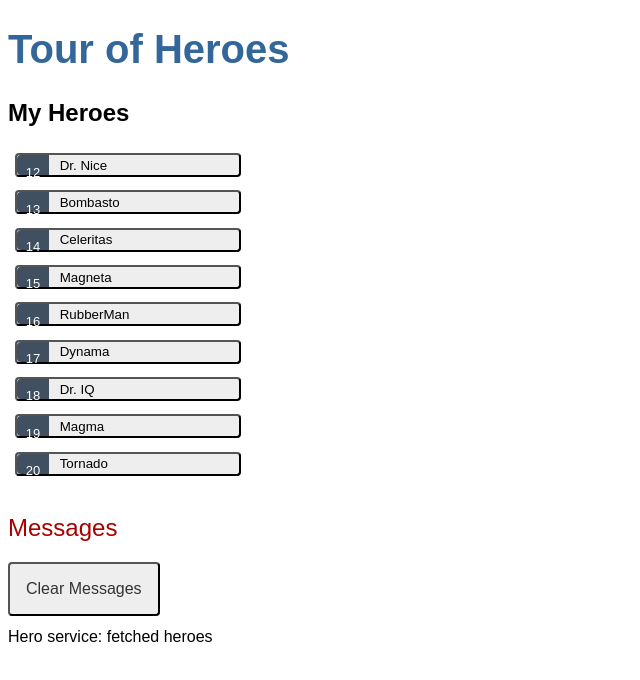
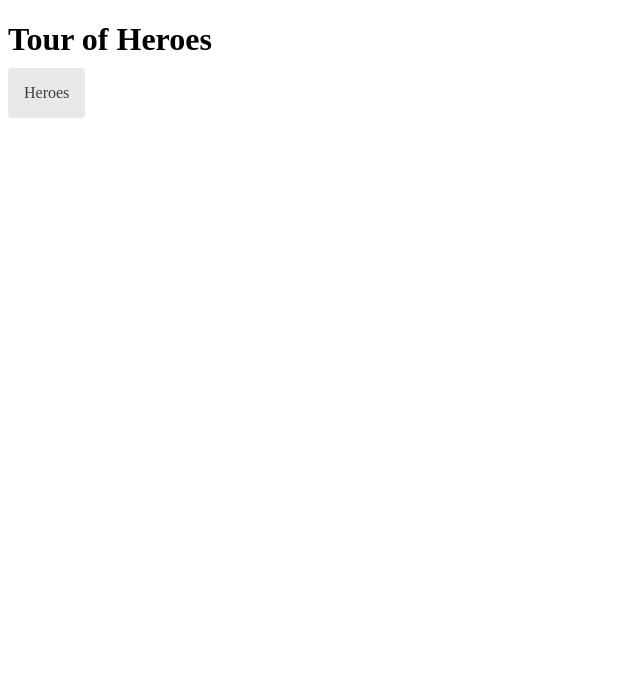
Before and after one commit to Ayoub-45/angular-tour-of-heroes, an Angular app: page / in a window 1280 px wide. Shown: the top 680 px of the page, without its empty margins (0-640 px from the left). Built offline with nearby package versions, Linux system fonts and the light colour scheme.

Commit message:
configure routing

```diff
--- a/src/app/app-routing.module.ts
+++ b/src/app/app-routing.module.ts
@@ -1,10 +1,10 @@
 import { NgModule } from '@angular/core';
+import { CommonModule } from '@angular/common';
 import { RouterModule, Routes } from '@angular/router';
-
-const routes: Routes = [];
-
+import { HeroesComponent } from './heroes/heroes.component';
+const routes: Routes = [{ path: 'heroes', component: HeroesComponent }];
 @NgModule({
   imports: [RouterModule.forRoot(routes)],
-  exports: [RouterModule]
+  exports: [RouterModule],
 })
-export class AppRoutingModule { }
+export class AppRoutingModule {}
--- a/src/app/app.component.css
+++ b/src/app/app.component.css
@@ -1,47 +1,21 @@
-/* Application-wide Styles */
+/* AppComponent's private CSS styles */
 h1 {
-  color: #369;
-  font-family: Arial, Helvetica, sans-serif;
-  font-size: 250%;
+  margin-bottom: 0;
 }
-h2,
-h3 {
-  color: #444;
-  font-family: Arial, Helvetica, sans-serif;
-  font-weight: lighter;
-}
-body {
-  margin: 2em;
-}
-body,
-input[type="text"],
-button {
-  color: #333;
-  font-family: Cambria, Georgia, serif;
-}
-button {
-  background-color: #eee;
-  border: none;
+nav a {
+  padding: 1rem;
+  text-decoration: none;
+  margin-top: 10px;
+  display: inline-block;
+  background-color: #e8e8e8;
+  color: #3d3d3d;
   border-radius: 4px;
-  cursor: pointer;
-  color: black;
-  font-size: 1.2rem;
-  padding: 1rem;
-  margin-right: 1rem;
-  margin-bottom: 1rem;
-  margin-top: 1rem;
-}
-button:hover {
-  background-color: black;
-  color: white;
-}
-button:disabled {
-  background-color: #eee;
-  color: #aaa;
-  cursor: auto;
 }
 
-/* everywhere else */
-* {
-  font-family: Arial, Helvetica, sans-serif;
+nav a:hover {
+  color: white;
+  background-color: #42545c;
 }
+nav a:active {
+  background-color: black;
+}
--- a/src/app/app.component.html
+++ b/src/app/app.component.html
@@ -7,5 +7,8 @@
 <!-- * * * * * * * to get started with your project! * * * * * * * -->
 <!-- * * * * * * * * * * * * * * * * * * * * * * * * * * * * * * * -->
 <h1>{{ title }}</h1>
-<app-heroes></app-heroes>
+<nav>
+  <a routerLink="/heroes">Heroes</a>
+</nav>
+<router-outlet></router-outlet>
 <app-messages></app-messages>
```
Also changed, not shown: src/app/app.module.ts (+8 -3 lines).
